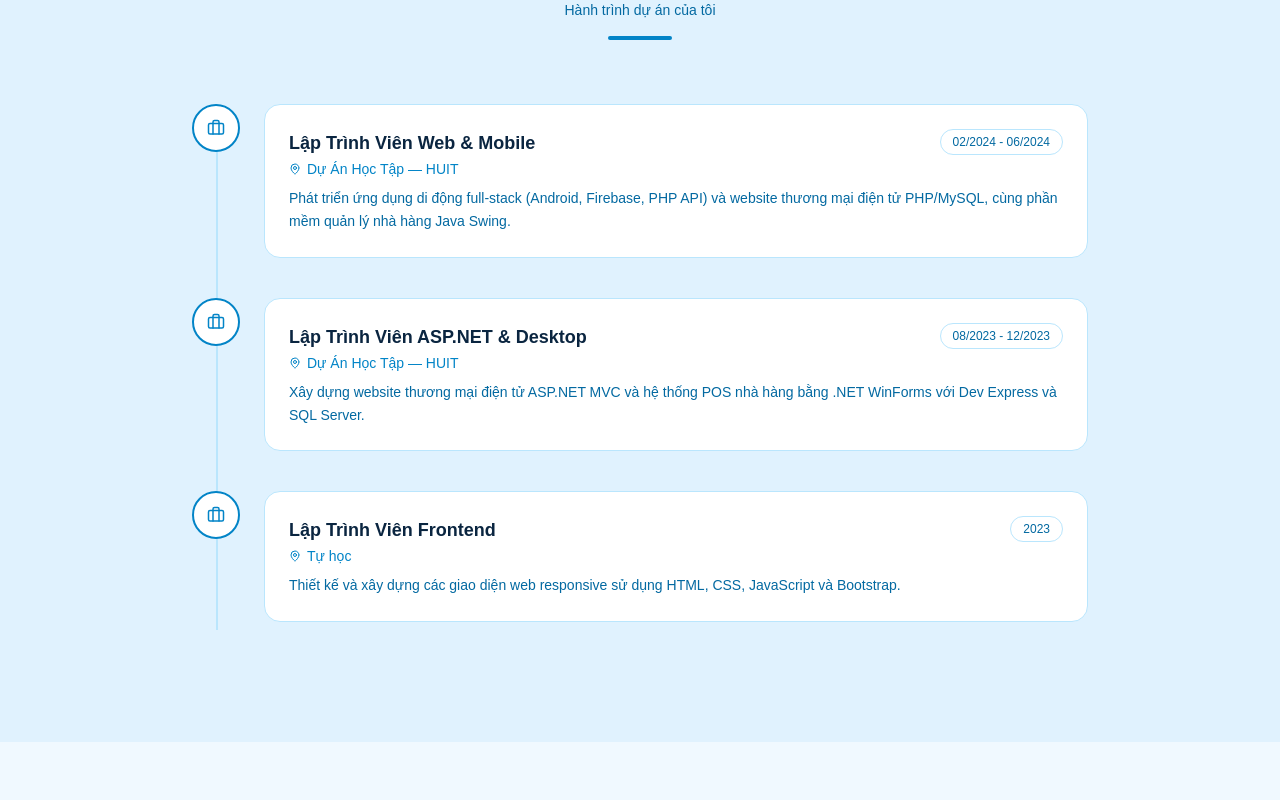
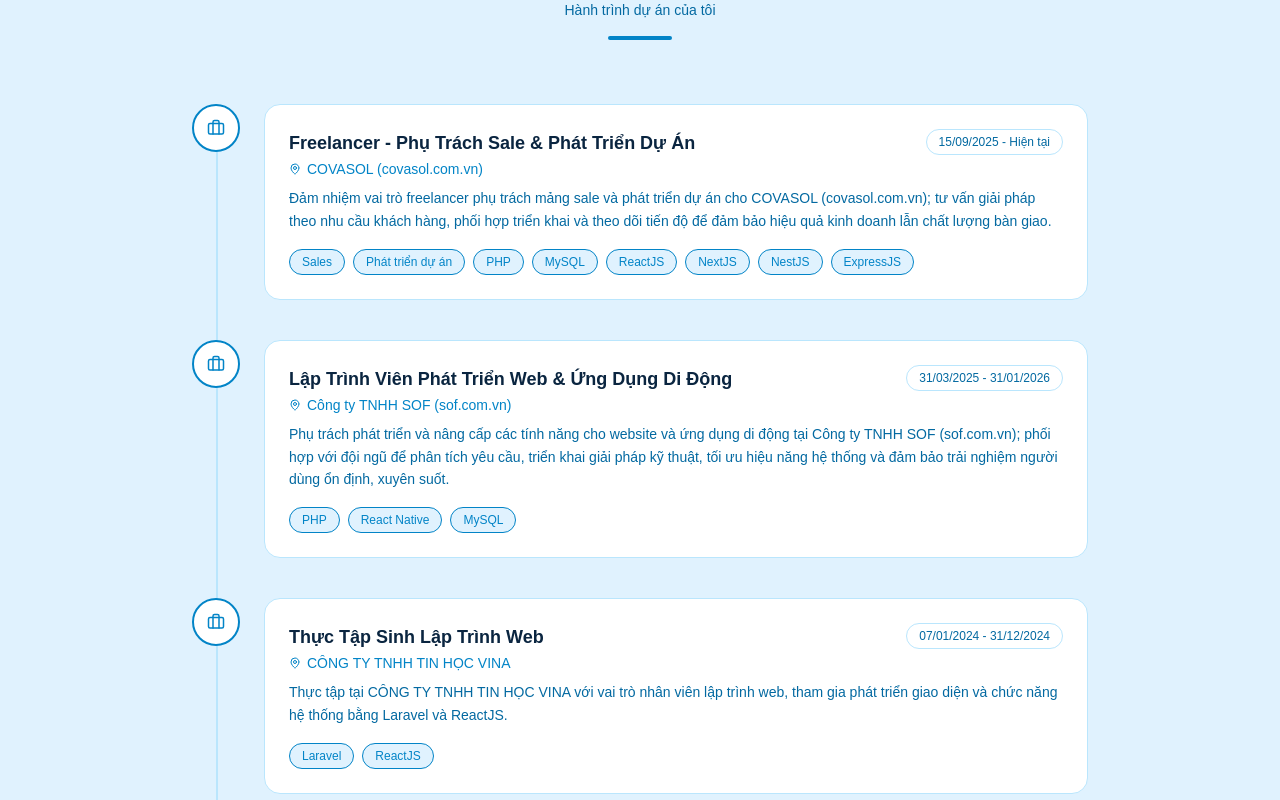
Before and after one commit to CongCaoIT/portfolio, a Next.js app: page /vi in a window 1280 px wide. Shown: the part 5280-6080 px from the top of the page. Built offline with nearby package versions, Linux system fonts and the light colour scheme.

Commit message:
Cập nhật kinh nghiệm

```diff
--- a/messages/en.json
+++ b/messages/en.json
@@ -244,22 +244,34 @@
     "present": "Present",
     "items": {
       "job1": {
-        "title": "Full Stack Web & Mobile Developer",
-        "company": "Academic Projects — HUIT",
-        "period": "02/2024 - 06/2024",
-        "description": "Developed a full-stack mobile app (Android, Firebase, PHP API) and a PHP/MySQL e-commerce website, plus a Java Swing restaurant management desktop app."
+        "title": "Freelancer - Sales & Project Development",
+        "company": "COVASOL (covasol.com.vn)",
+        "period": "15/09/2025 - Present",
+        "description": "Worked as a freelancer responsible for sales and project development at COVASOL (covasol.com.vn), consulting solutions based on client needs and coordinating delivery progress to ensure both business outcomes and quality execution.",
+        "technologies": [
+          "Sales",
+          "Project Development",
+          "PHP",
+          "MySQL",
+          "ReactJS",
+          "NextJS",
+          "NestJS",
+          "ExpressJS"
+        ]
       },
       "job2": {
+        "title": "Web & Mobile App Developer",
+        "company": "SOF Co., Ltd. (sof.com.vn)",
+        "period": "31/03/2025 - 31/01/2026",
+        "description": "Worked on website and mobile app development for SOF (sof.com.vn), focusing on feature implementation, performance optimization, and stable user experience delivery.",
+        "technologies": ["PHP", "React Native", "MySQL"]
+      },
+      "job3": {
         "title": "ASP.NET & Desktop Developer",
         "company": "Academic Projects — HUIT",
         "period": "08/2023 - 12/2023",
-        "description": "Built an ASP.NET MVC e-commerce site for phones & accessories and a .NET WinForms restaurant POS system with Dev Express components and SQL Server."
-      },
-      "job3": {
-        "title": "Frontend Developer",
-        "company": "Self-learning",
-        "period": "2023",
-        "description": "Designed and built responsive web layouts using HTML, CSS, JavaScript, and Bootstrap, sharpening front-end fundamentals."
+        "description": "Built an ASP.NET MVC e-commerce site for phones & accessories and a .NET WinForms restaurant POS system with Dev Express components and SQL Server.",
+        "technologies": ["ASP.NET MVC", ".NET WinForms", "Dev Express", "SQL Server"]
       }
     }
   },
--- a/messages/vi.json
+++ b/messages/vi.json
@@ -236,22 +236,34 @@
     "present": "Hiện tại",
     "items": {
       "job1": {
-        "title": "Lập Trình Viên Web & Mobile",
-        "company": "Dự Án Học Tập — HUIT",
-        "period": "02/2024 - 06/2024",
-        "description": "Phát triển ứng dụng di động full-stack (Android, Firebase, PHP API) và website thương mại điện tử PHP/MySQL, cùng phần mềm quản lý nhà hàng Java Swing."
+        "title": "Freelancer - Phụ Trách Sale & Phát Triển Dự Án",
+        "company": "COVASOL (covasol.com.vn)",
+        "period": "15/09/2025 - Hiện tại",
+        "description": "Đảm nhiệm vai trò freelancer phụ trách mảng sale và phát triển dự án cho COVASOL (covasol.com.vn); tư vấn giải pháp theo nhu cầu khách hàng, phối hợp triển khai và theo dõi tiến độ để đảm bảo hiệu quả kinh doanh lẫn chất lượng bàn giao.",
+        "technologies": [
+          "Sales",
+          "Phát triển dự án",
+          "PHP",
+          "MySQL",
+          "ReactJS",
+          "NextJS",
+          "NestJS",
+          "ExpressJS"
+        ]
       },
       "job2": {
-        "title": "Lập Trình Viên ASP.NET & Desktop",
-        "company": "Dự Án Học Tập — HUIT",
-        "period": "08/2023 - 12/2023",
-        "description": "Xây dựng website thương mại điện tử ASP.NET MVC và hệ thống POS nhà hàng bằng .NET WinForms với Dev Express và SQL Server."
+        "title": "Lập Trình Viên Phát Triển Web & Ứng Dụng Di Động",
+        "company": "Công ty TNHH SOF (sof.com.vn)",
+        "period": "31/03/2025 - 31/01/2026",
+        "description": "Phụ trách phát triển và nâng cấp các tính năng cho website và ứng dụng di động tại Công ty TNHH SOF (sof.com.vn); phối hợp với đội ngũ để phân tích yêu cầu, triển khai giải pháp kỹ thuật, tối ưu hiệu năng hệ thống và đảm bảo trải nghiệm người dùng ổn định, xuyên suốt.",
+        "technologies": ["PHP", "React Native", "MySQL"]
       },
       "job3": {
-        "title": "Lập Trình Viên Frontend",
-        "company": "Tự học",
-        "period": "2023",
-        "description": "Thiết kế và xây dựng các giao diện web responsive sử dụng HTML, CSS, JavaScript và Bootstrap."
+        "title": "Thực Tập Sinh Lập Trình Web",
+        "company": "CÔNG TY TNHH TIN HỌC VINA",
+        "period": "07/01/2024 - 31/12/2024",
+        "description": "Thực tập tại CÔNG TY TNHH TIN HỌC VINA với vai trò nhân viên lập trình web, tham gia phát triển giao diện và chức năng hệ thống bằng Laravel và ReactJS.",
+        "technologies": ["Laravel", "ReactJS"]
       }
     }
   },
--- a/src/components/sections/Experience.tsx
+++ b/src/components/sections/Experience.tsx
@@ -115,6 +115,36 @@ export function Experience() {
                   >
                     {t(`items.${key}.description` as "items.job1.description")}
                   </p>
+                  {(() => {
+                    const technologiesRaw = t.raw(
+                      `items.${key}.technologies` as "items.job1.technologies"
+                    );
+                    const technologies = Array.isArray(technologiesRaw)
+                      ? technologiesRaw.filter((item): item is string => typeof item === "string")
+                      : [];
+
+                    if (technologies.length === 0) {
+                      return null;
+                    }
+
+                    return (
+                      <div className="mt-4 flex flex-wrap gap-2">
+                        {technologies.map((tech) => (
+                          <span
+                            key={`${key}-${tech}`}
+                            className="text-xs px-3 py-1 rounded-full border"
+                            style={{
+                              background: "var(--secondary)",
+                              borderColor: "var(--primary)",
+                              color: "var(--primary)",
+                            }}
+                          >
+                            {tech}
+                          </span>
+                        ))}
+                      </div>
+                    );
+                  })()}
                 </motion.div>
               </motion.div>
             ))}
```
